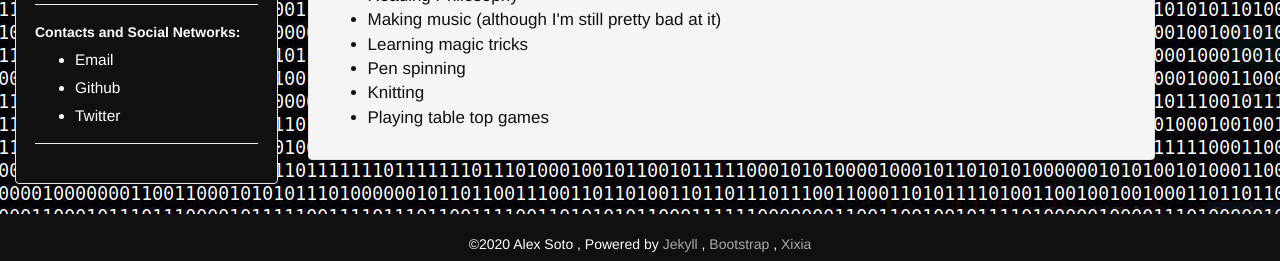
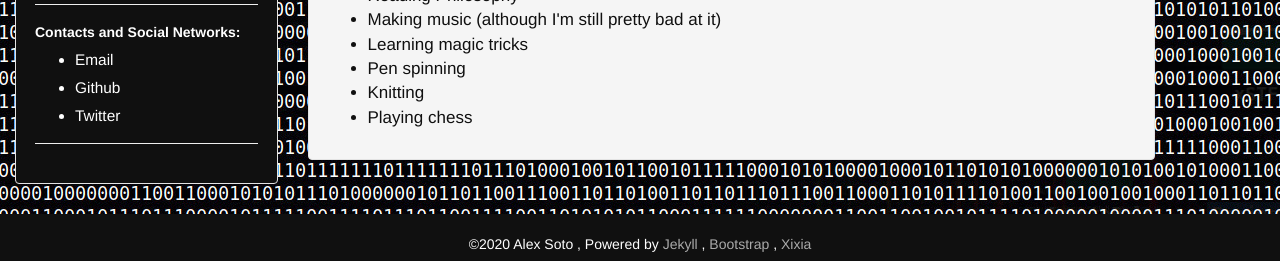
Before and after one commit to 0xA2/0xA2.github.io, a Jekyll site: the page built from about.html, in a window 1280 px wide and 974 px high. Shown: the part 710-971 px from the top of the window. Built offline with Jekyll 4.4.1, drawn with Linux system fonts in a browser that asks for light colours.

Commit message:
Update about.html

```diff
--- a/about.html
+++ b/about.html
@@ -39,7 +39,7 @@ layout: default
             <li>Learning magic tricks</li>
 	    <li>Pen spinning</li>
 	    <li>Knitting</li>
-            <li>Playing table top games</li>
+            <li>Playing chess</li>
         </ul>
 
 
```
